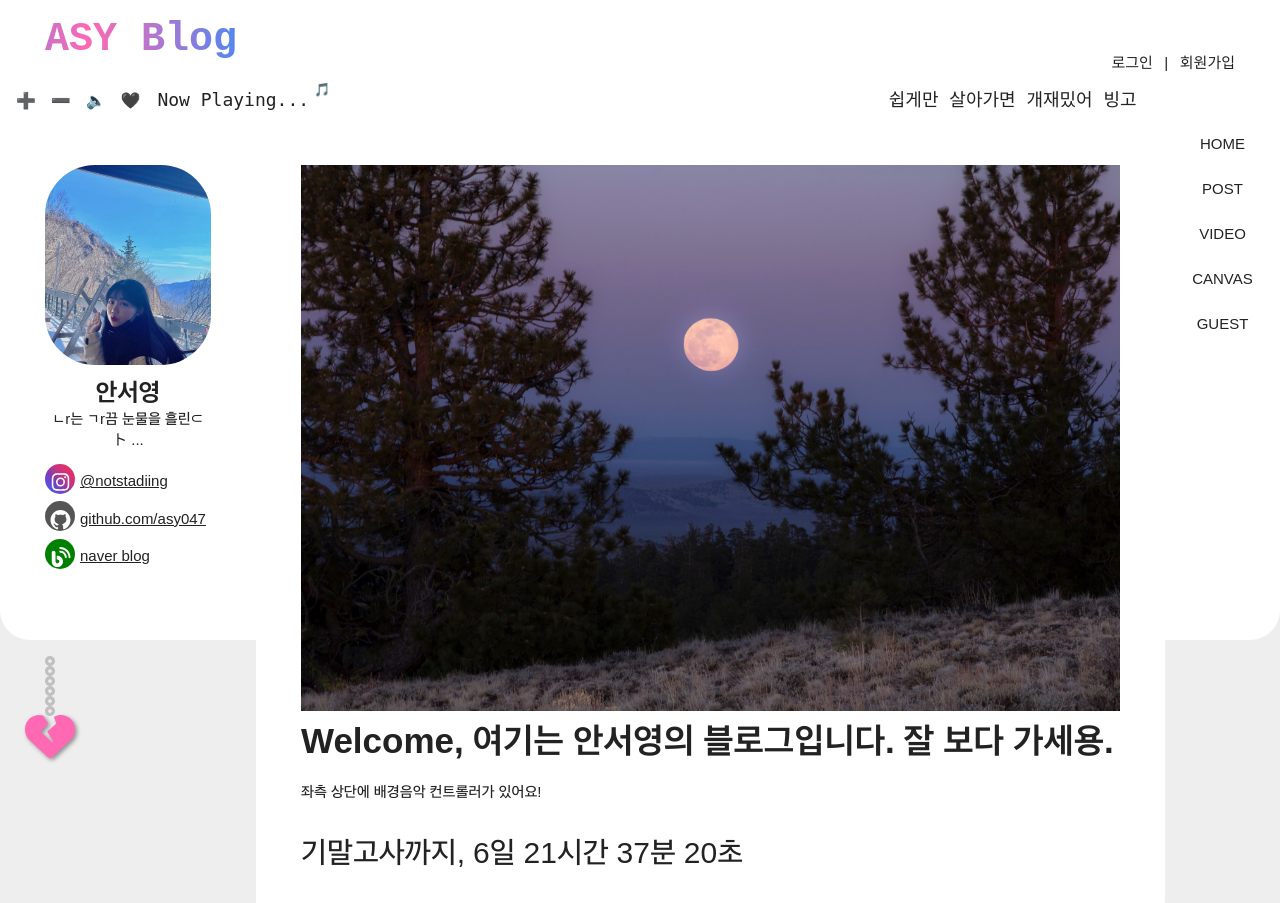
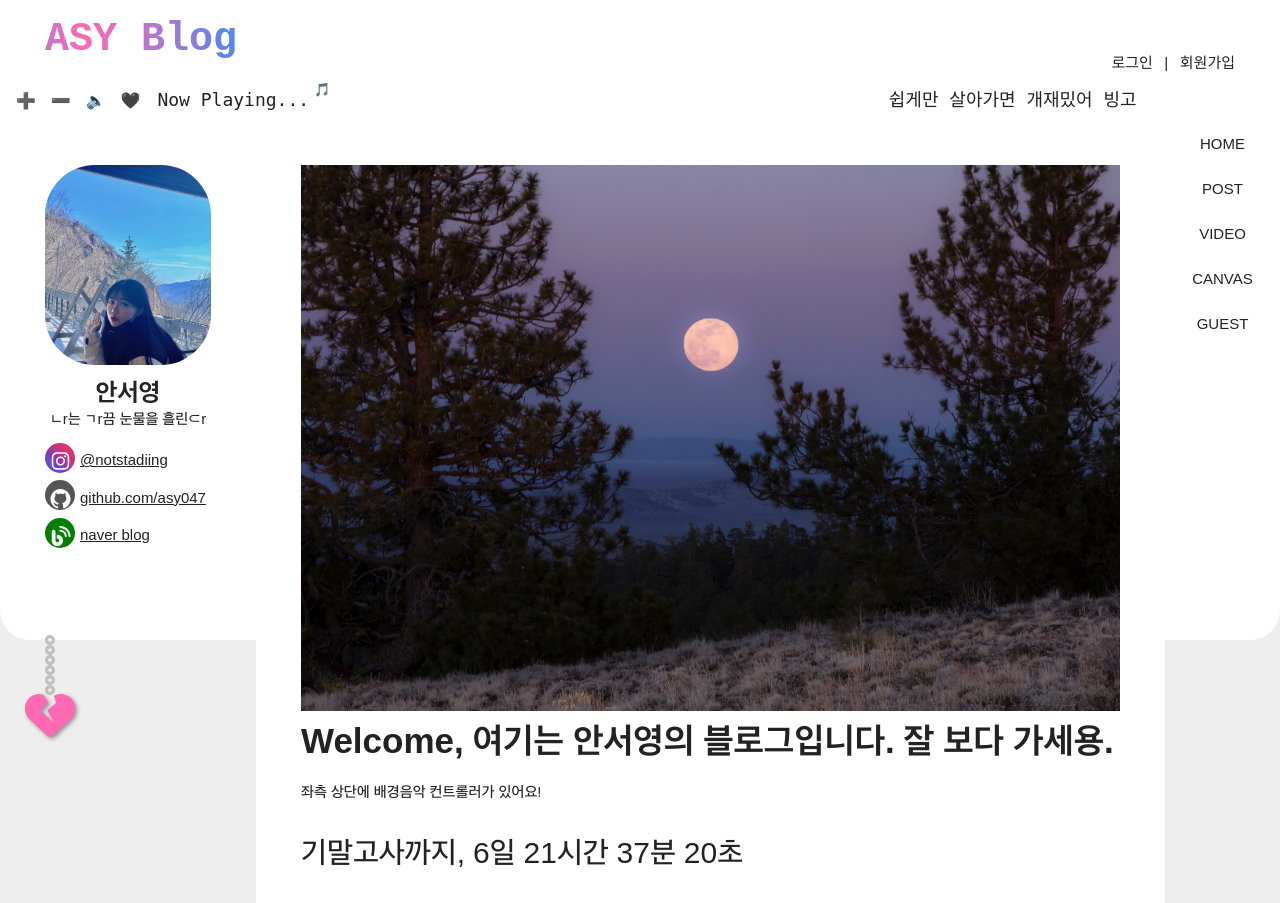
Before and after one commit to asy047/asyblog, a plain HTML site: page index.html in a window 1280 px wide. Shown: the top 903 px of the page. Drawn offline with Linux system fonts and the light colour scheme; files whose address does not match are found by name; a web font is replaced by a local one.

Commit message:
220608 - text 수정

```diff
--- a/index.html
+++ b/index.html
@@ -52,7 +52,7 @@
                         <img src="img/mypic.jpg" alt="프로필사진">
                     </figure>
                     <p class="name">안서영</p>
-                    <p class="introduce">ㄴr는 ㄱr끔 눈물을 흘린⊂ト ...</p>
+                    <p class="introduce">ㄴr는 ㄱr끔 눈물을 흘린⊂r</p>
                     <div class="sns-ico">
                         <div class="instagram">
                             <a target="_blank" href="https://www.instagram.com/notstandiing/"><span><i class="fab fa-instagram"></i></span><b>@notstadiing</b></a>
```
